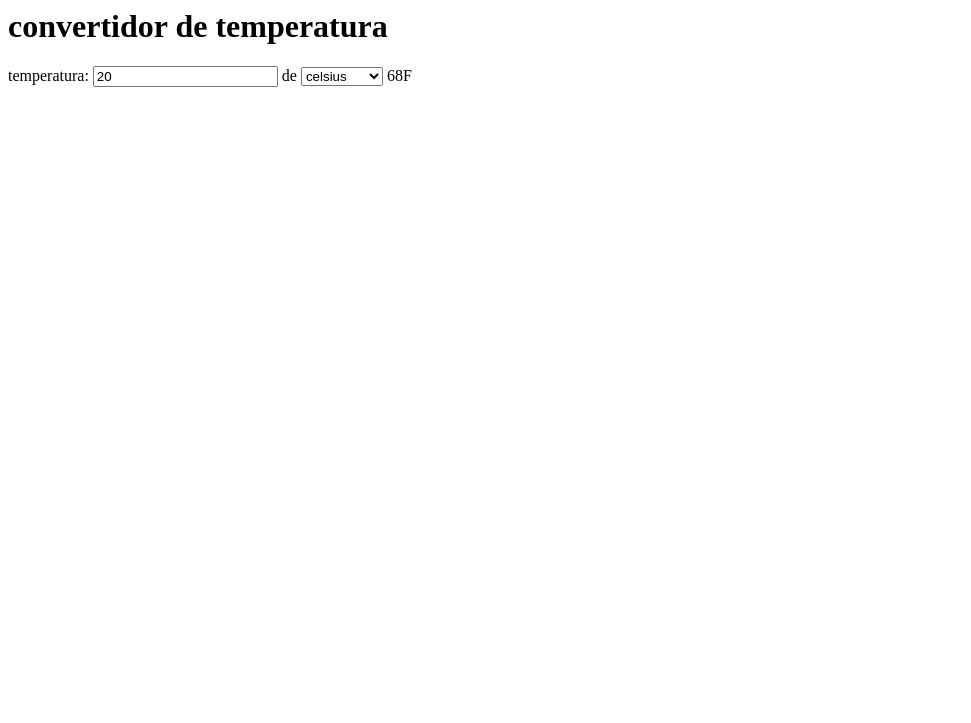
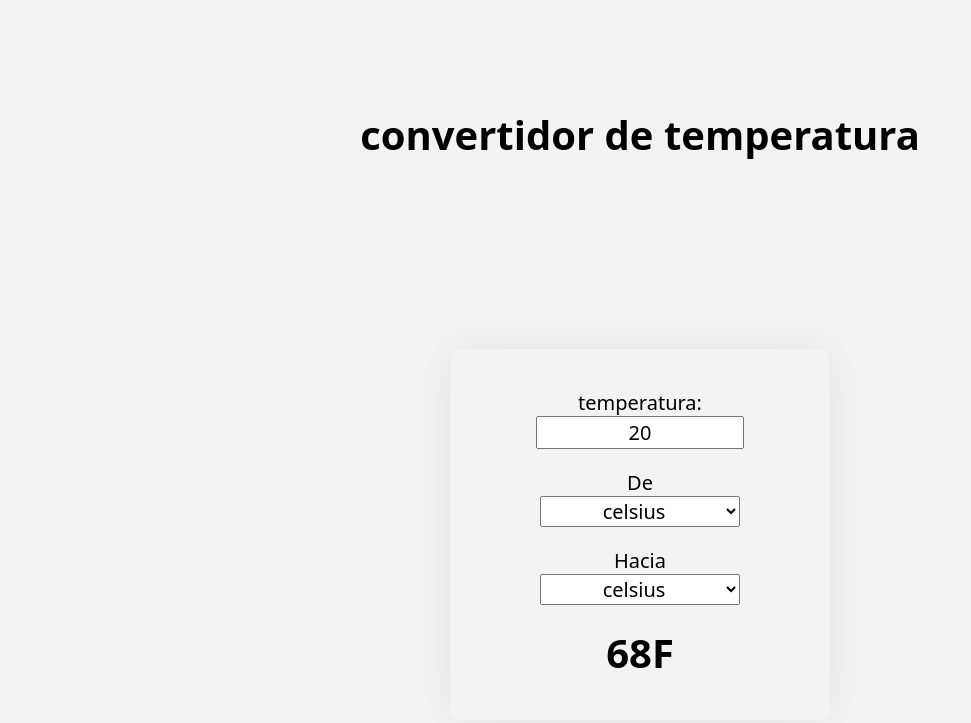
Before and after one commit to BrendaGuzman22/conversor_brga_210225, a plain HTML site: page index.html in a window 1280 px wide. Shown: the whole page, without its empty margins (0-971 px from the left). Drawn offline with Linux system fonts and the light colour scheme; files whose address does not match are found by name.

Commit message:
al fin
lo logre

```diff
--- a/index.html
+++ b/index.html
@@ -1,3 +1,5 @@
+<!DOCTYPE html>
+</html>
 <html lang = "en-US" dir="ltrt">
 <head>
 <meta  charset ="UTF-8" />
@@ -9,20 +11,25 @@
 <meta name="viewport" content="width=device-widht,initial-scale=1"/>
 <title>conversor de temperatura Brenda Guzman</title>
 <link rel = "shortcut icon" href ="https://c.s-microsoft.com/favicon.ico?v2" />
-<link rel ="stylesheet" href = "css/stlyle.css" />
+<link rel ="stylesheet" href = "css/style.css" />
 <link rel= "stylesheet" href = "fontsawesoem-free-6.6.0-web/css/all.css" />
-<head>
+</head>
 <body>
 <h1> convertidor de temperatura</h1>
 <form id = "converter" >
 <label for = "input-temp">temperatura:</label>
-<input type = "text" id = "input-temp" value = "20" />
-
-<label for = "input-unit"> de </label>
+<input type = "text" id = "input-temp" name="input-unit" value = "20"/>
+<label for = "input-unit"> De </label>
 <select id= "input-unit" name ="input-unit">
 <option value ="c"> celsius</option>
 <option value ="f"> fahrenheit</option>
 <option value ="k"> kelvin</option>
+</select>
+<label for ="output-unit">Hacia</label>
+<select id = "output-unit" name="output-unit">
+   <option value="c">celsius</option>
+   <option value="f">fahrenheit</option>
+   <option value="k">kelvin</option>
 </select>
 <output name = "output-temp" id="output-temp" for= "input-temp input-unit output-unit">68F</output>
 <label for ="output-unit"></label>
```
